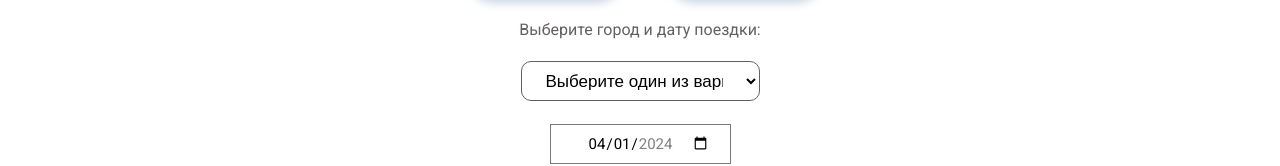
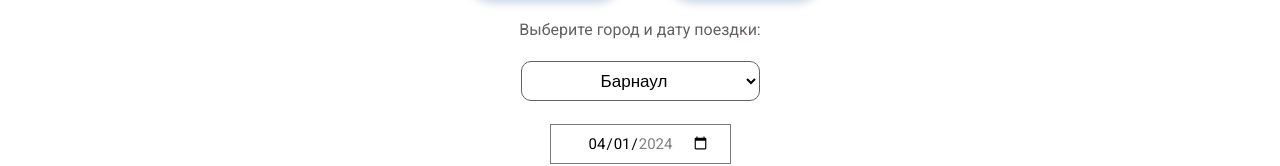
Before and after one commit to dazzv/yaft, a Vue app: page /route in a window 1280 px wide. Shown: the part 410-576 px from the top of the page. Built offline with nearby package versions, Linux system fonts and the light colour scheme.

Commit message:
Fix route page - set default city

```diff
--- a/src/components/route-page.vue
+++ b/src/components/route-page.vue
@@ -217,7 +217,7 @@ export default {
 
       travelData: {
         selectedType: -1,
-        city: "",
+        city: "Барнаул",
         travelDate: "",
         duration: "6",
         travelEndDate: "",
```
